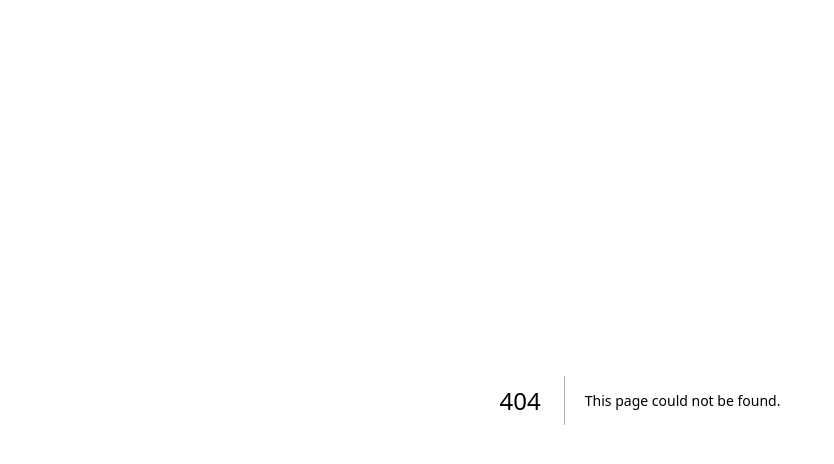
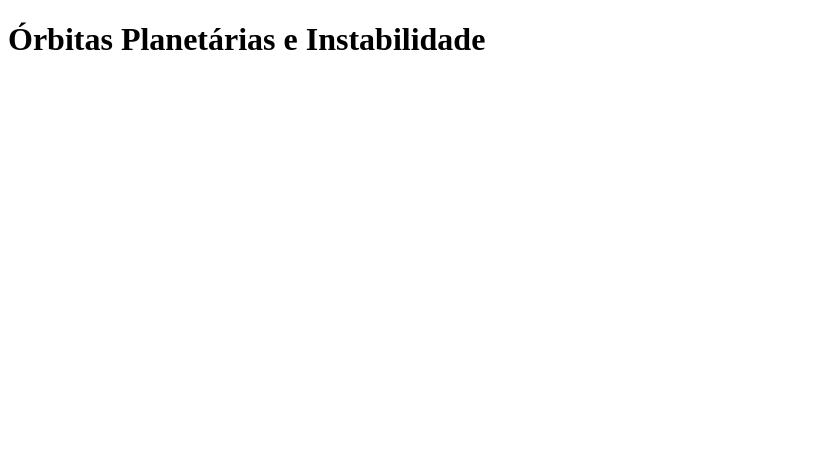
Before and after one commit to Lu1zEdu/Cp5-Front, a Next.js app in the folder cp2-front/: page /orbitas in a window 1280 px wide. Before the commit this address had no page. Shown: the top 464 px of the page, without its empty margins (0-834 px from the left). Built offline with nearby package versions, Linux system fonts and the light colour scheme.

Commit message:
criando estrutura de páginas
Co-authored-by: Luiz Eduardo Da Silva P. <Lu1zEdu@users.noreply.github.com>

```diff
--- /dev/null
+++ b/cp2-front/src/app/orbitas/page.tsx
@@ -0,0 +1,7 @@
+export default function Orbitas() {
+  return (
+    <div>
+      <h1>Órbitas Planetárias e Instabilidade</h1>
+    </div>
+  )
+}
```
Also changed, not shown: cp2-front/src/app/calculo/page.tsx (added, +7 -0 lines), cp2-front/src/app/cronologia/page.tsx (added, +7 -0 lines), cp2-front/src/app/forcas-ge/page.tsx (added, +7 -0 lines).
